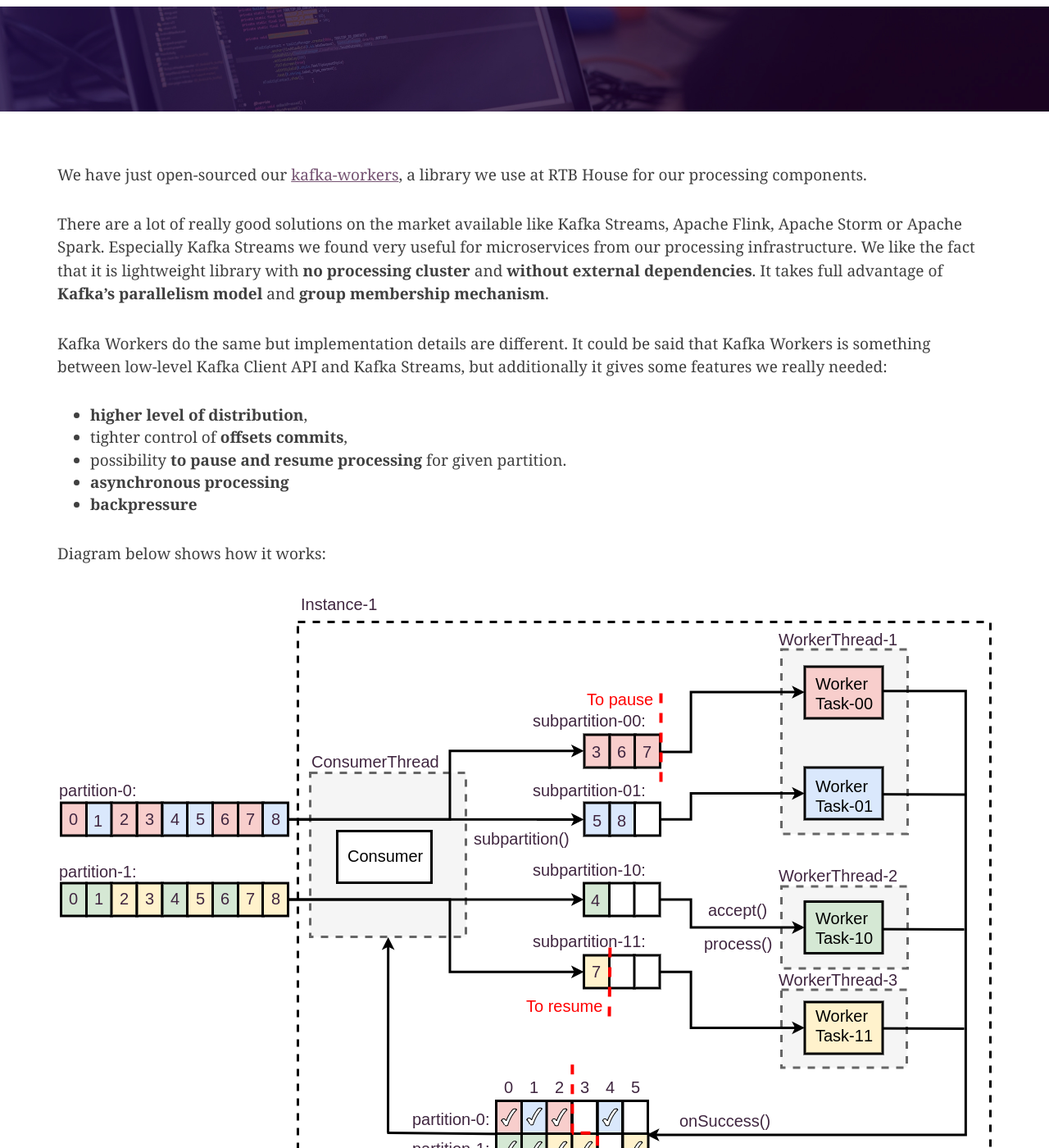
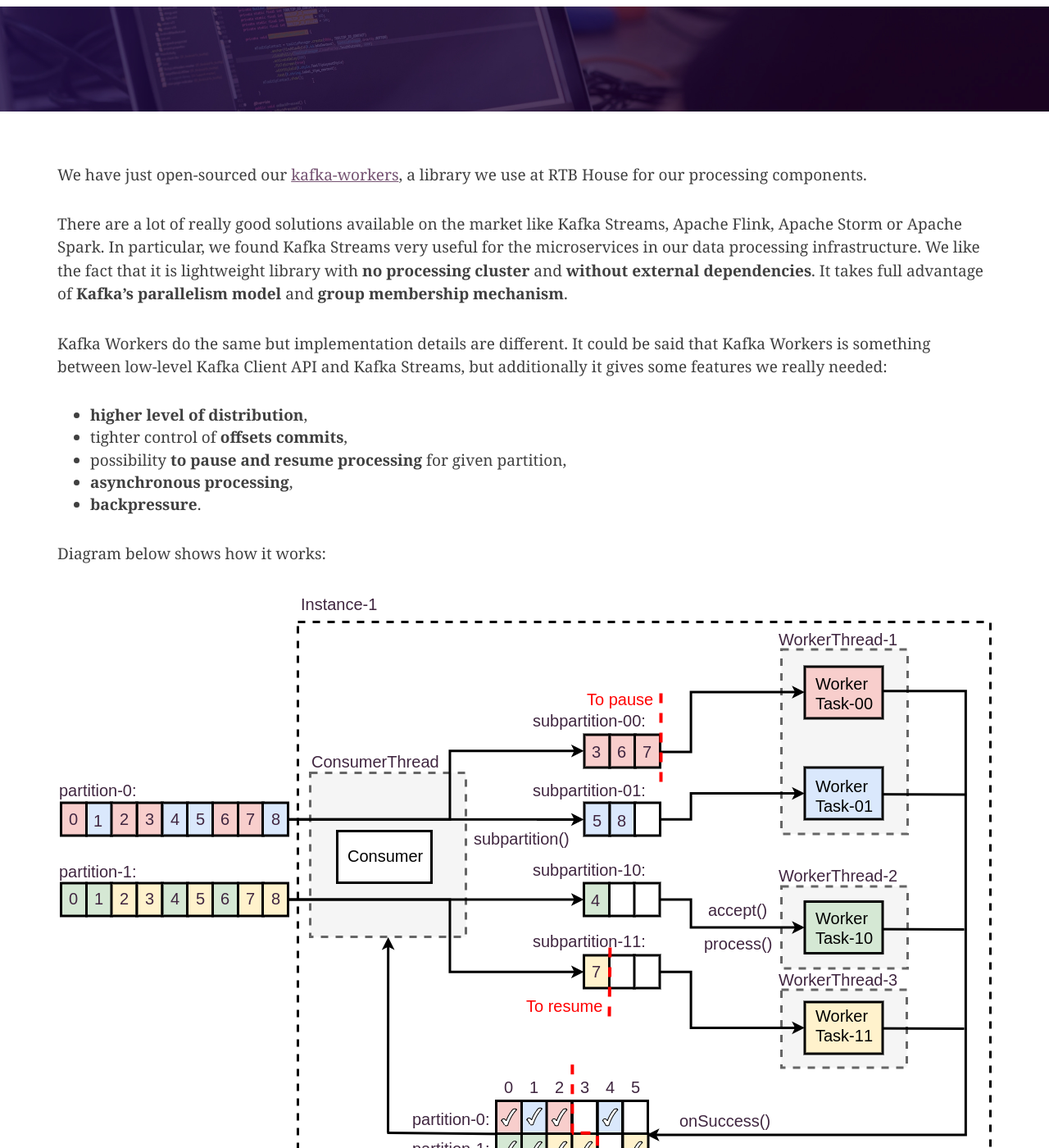
Before and after one commit to RTBHOUSE/techblog, a Jekyll site: the page built from _posts/2018-09-27-kafka-workers.markdown, in a window 1280 px wide and 1400 px high, scrolled down 406 px. Shown: the whole window at 82% size. Built offline with Jekyll 4.4.1, drawn with Linux system fonts in a browser that asks for light colours; nearby versions of some CDN libraries; comment, search, counter and statistics services are not loaded; some of the changed text lies outside the part shown.

Commit message:
Grammar fixes

```diff
--- a/_posts/2018-09-27-kafka-workers.markdown
+++ b/_posts/2018-09-27-kafka-workers.markdown
@@ -12,17 +12,17 @@ excerpt:     "Yet another real-time processing library?"
 
 We have just open-sourced our <a href="https://github.com/RTBHOUSE/kafka-workers">kafka-workers</a>, a library we use at RTB House for our processing components.
 
-There are a lot of really good solutions on the market available like Kafka Streams, Apache Flink, Apache Storm or Apache Spark. Especially Kafka Streams we found very useful for microservices from our processing infrastructure. We like the fact that it is lightweight library with **no processing cluster** and **without external dependencies**. It takes full advantage of **Kafka's parallelism model** and **group membership mechanism**.
+There are a lot of really good solutions available on the market like Kafka Streams, Apache Flink, Apache Storm or Apache Spark. In particular, we found Kafka Streams very useful for the  microservices in our data processing infrastructure. We like the fact that it is lightweight library with **no processing cluster** and **without external dependencies**. It takes full advantage of **Kafka's parallelism model** and **group membership mechanism**.
 
 Kafka Workers do the same but implementation details are different. It could be said that Kafka Workers is something between low-level Kafka Client API and Kafka Streams, but additionally it gives some features we really needed:
 - **higher level of distribution**,
 - tighter control of **offsets commits**,
-- possibility **to pause and resume processing** for given partition.
-- **asynchronous processing**
-- **backpressure**
+- possibility **to pause and resume processing** for given partition,
+- **asynchronous processing**,
+- **backpressure**.
 
 Diagram below shows how it works:
 
 ![image alt <>](/pics/workers-arch.png)
 
-For more details please check out our GitHub page: <a href="https://github.com/RTBHOUSE/kafka-workers">README</a>.
+For more details please check our GitHub page out: <a href="https://github.com/RTBHOUSE/kafka-workers">README</a>.
```
